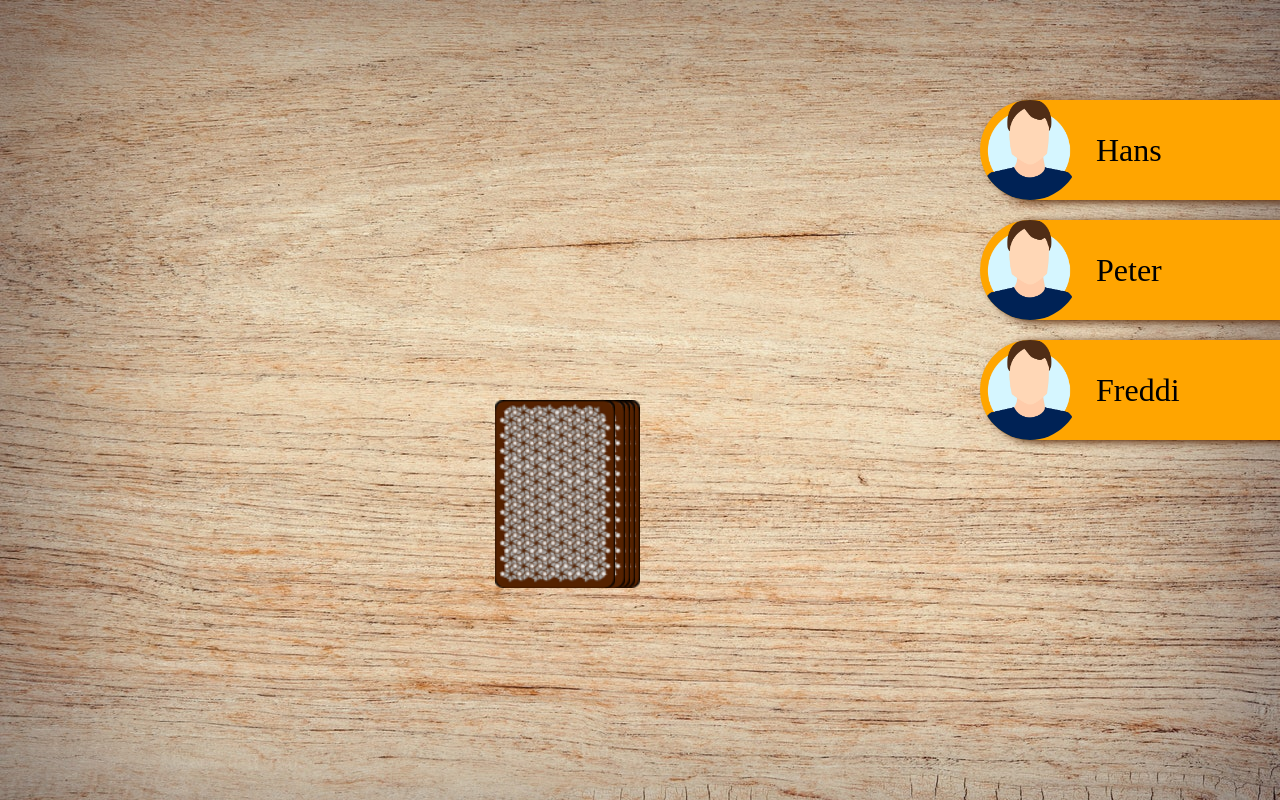
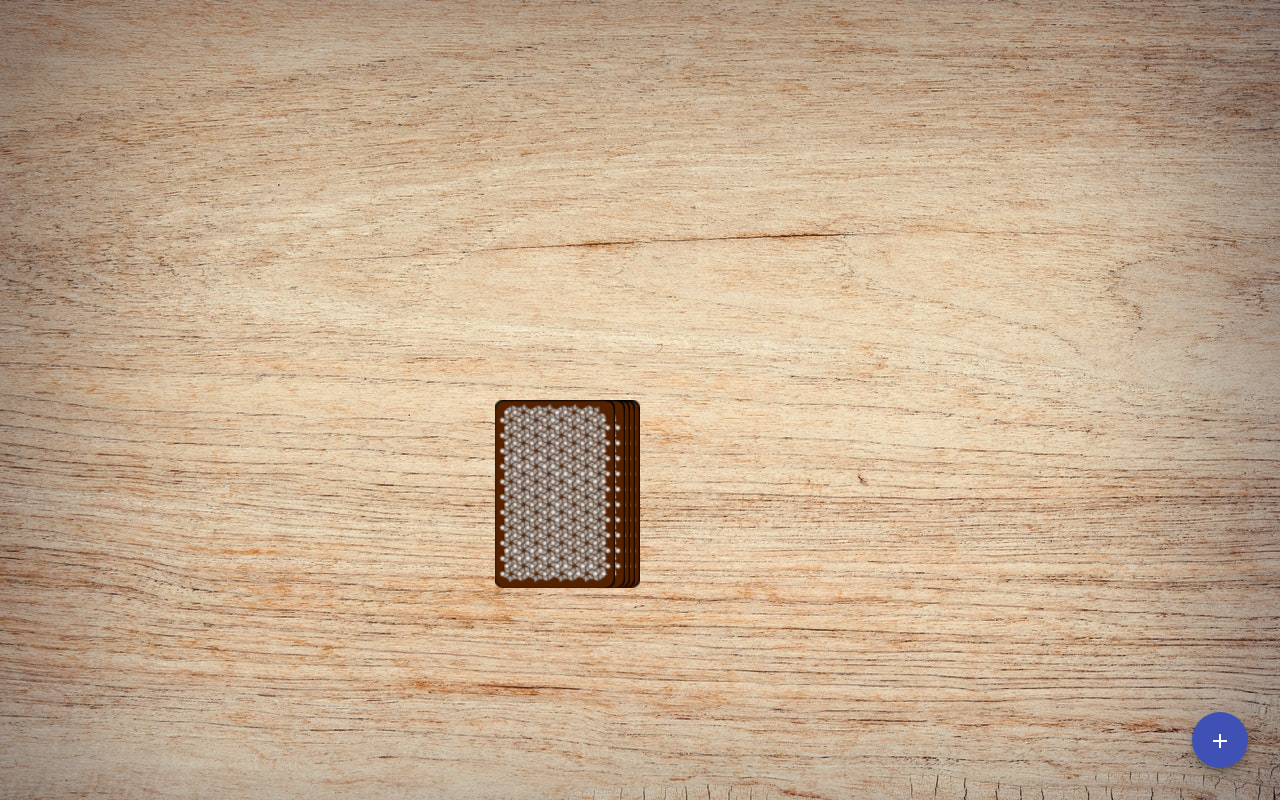
Before and after one commit to applex90/ringoffire, an Angular app: page /game in a window 1280 px wide. Built offline with nearby package versions, Linux system fonts and the light colour scheme.

Commit message:
added input for players

```diff
--- a/angular.json
+++ b/angular.json
@@ -31,6 +31,7 @@
               "src/assets"
             ],
             "styles": [
+              "./node_modules/@angular/material/prebuilt-themes/indigo-pink.css",
               "src/styles.scss"
             ],
             "scripts": []
@@ -99,6 +100,7 @@
               "src/assets"
             ],
             "styles": [
+              "./node_modules/@angular/material/prebuilt-themes/indigo-pink.css",
               "src/styles.scss"
             ],
             "scripts": []
--- a/package.json
+++ b/package.json
@@ -11,10 +11,12 @@
   "private": true,
   "dependencies": {
     "@angular/animations": "~13.3.0",
+    "@angular/cdk": "^13.3.9",
     "@angular/common": "~13.3.0",
     "@angular/compiler": "~13.3.0",
     "@angular/core": "~13.3.0",
     "@angular/forms": "~13.3.0",
+    "@angular/material": "^13.3.9",
     "@angular/platform-browser": "~13.3.0",
     "@angular/platform-browser-dynamic": "~13.3.0",
     "@angular/router": "~13.3.0",
--- /dev/null
+++ b/src/app/dialog-add-player/dialog-add-player.component.html
@@ -0,0 +1,12 @@
+<h1 mat-dialog-title>Add new player</h1>
+<div mat-dialog-content>
+  <p>Please enter the name of a player.</p>
+  <mat-form-field>
+    <mat-label>Name</mat-label>
+    <input matInput [(ngModel)]="name">
+  </mat-form-field>
+</div>
+<div mat-dialog-actions>
+  <button mat-button (click)="onNoClick()">No Thanks</button>
+  <button mat-button [mat-dialog-close]="name" cdkFocusInitial>Ok</button>
+</div>
--- /dev/null
+++ b/src/app/dialog-add-player/dialog-add-player.component.ts
@@ -0,0 +1,19 @@
+import { Component, OnInit } from '@angular/core';
+
+@Component({
+  selector: 'app-dialog-add-player',
+  templateUrl: './dialog-add-player.component.html',
+  styleUrls: ['./dialog-add-player.component.scss']
+})
+export class DialogAddPlayerComponent implements OnInit {
+  name: string = '';
+
+  constructor() { }
+
+  ngOnInit(): void {
+  }
+
+  onNoClick() {
+    console.log('No clicked');
+  }
+}
--- a/src/app/game/game.component.html
+++ b/src/app/game/game.component.html
@@ -18,3 +18,7 @@
 
     </div>
 </div>
+
+<button mat-fab color="primary" (click)="openDialog()" class="btn-add">
+    <mat-icon>add</mat-icon>
+</button>
--- a/src/app/game/game.component.scss
+++ b/src/app/game/game.component.scss
@@ -57,3 +57,9 @@
     position: absolute;
     right: 0;
 }
+
+.btn-add {
+    position: absolute;
+    right: 32px;
+    bottom: 32px;
+}
--- a/src/app/game/game.component.ts
+++ b/src/app/game/game.component.ts
@@ -1,5 +1,7 @@
 import { Component, OnInit } from '@angular/core';
 import { Game } from 'src/models/game';
+import { MatDialog } from '@angular/material/dialog';
+import { DialogAddPlayerComponent } from '../dialog-add-player/dialog-add-player.component';
 
 @Component({
   selector: 'app-game',
@@ -11,7 +13,7 @@
   currentCard: string = '';
   game: Game;
 
-  constructor() { }
+  constructor(public dialog: MatDialog) { }
 
   ngOnInit(): void {
     this.newGame();
@@ -36,4 +38,12 @@
     }
   }
 
+  openDialog(): void {
+    const dialogRef = this.dialog.open(DialogAddPlayerComponent);
+
+    dialogRef.afterClosed().subscribe(name => {
+      this.game.players.push(name);
+    });
+  }
+
 }
--- a/src/index.html
+++ b/src/index.html
@@ -6,8 +6,11 @@
   <base href="/">
   <meta name="viewport" content="width=device-width, initial-scale=1">
   <link rel="icon" type="image/x-icon" href="favicon.ico">
+  <link rel="preconnect" href="https://fonts.gstatic.com">
+  <link href="https://fonts.googleapis.com/css2?family=Roboto:wght@300;400;500&display=swap" rel="stylesheet">
+  <link href="https://fonts.googleapis.com/icon?family=Material+Icons" rel="stylesheet">
 </head>
-<body>
+<body class="mat-typography">
   <app-root></app-root>
 </body>
 </html>
--- a/src/models/game.ts
+++ b/src/models/game.ts
@@ -1,5 +1,5 @@
 export class Game {
-    public players: string[] = ['Hans', 'Peter', 'Freddi'];
+    public players: string[] = [];
     public stack: string[] = [];
     public playedCards: string[] = [];
     public currentPlayer: number = 0;
--- a/src/styles.scss
+++ b/src/styles.scss
@@ -1,3 +1,6 @@
 body {
     margin: 0;
 }
+
+html, body { height: 100%; }
+body { margin: 0; font-family: Roboto, "Helvetica Neue", sans-serif; }
```
Also changed, not shown: src/app/app.module.ts (+18 -2 lines), src/app/dialog-add-player/dialog-add-player.component.scss (added), 2 other files (tests, documents, lock files or other folders).
